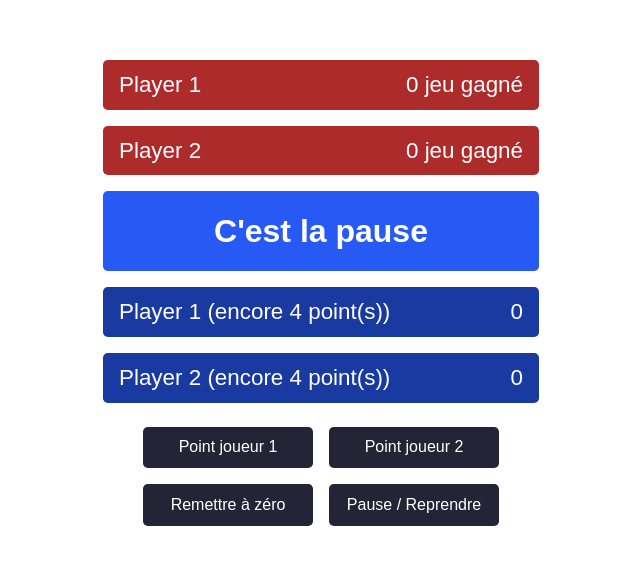
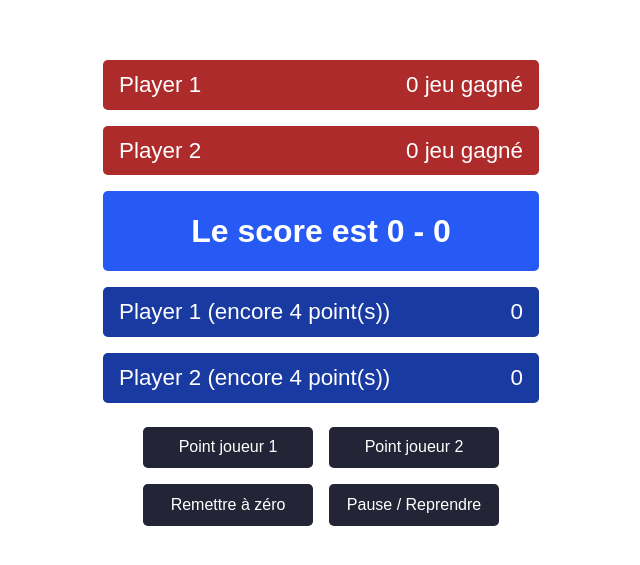
Before and after one commit to thomaslevaou/redux, a React (Create React App) app in the folder tennis-score/: page / in a window 1280 px wide. Shown: the part 103-668 px from the top of the page, without its empty margins (319-959 px from the left). Built offline with nearby package versions, Linux system fonts and the light colour scheme.

Commit message:
cas passant comportement attendu

```diff
--- a/tennis-score/src/selectors.js
+++ b/tennis-score/src/selectors.js
@@ -12,7 +12,7 @@ export const selectDisplayText = (state) => {
     if (state.winner) {
         let gameWinnerLabel = state.winner === "player1" ? '1': '2';
         return "Joueur " + gameWinnerLabel + " gagne";
-      } else if (state.playing) {
+      } else {
         let scoreLabel = "Le score est " + state.player1 + " - " + state.player2;
         if (state.advantage) {
           if (state.advantage === "player1") {
@@ -22,8 +22,6 @@ export const selectDisplayText = (state) => {
           }
         }
         return scoreLabel;
-      } else {
-        return "C'est la pause";
       }
 }
 
```
Also changed, not shown: 1 other file (tests, documents, lock files or other folders).
